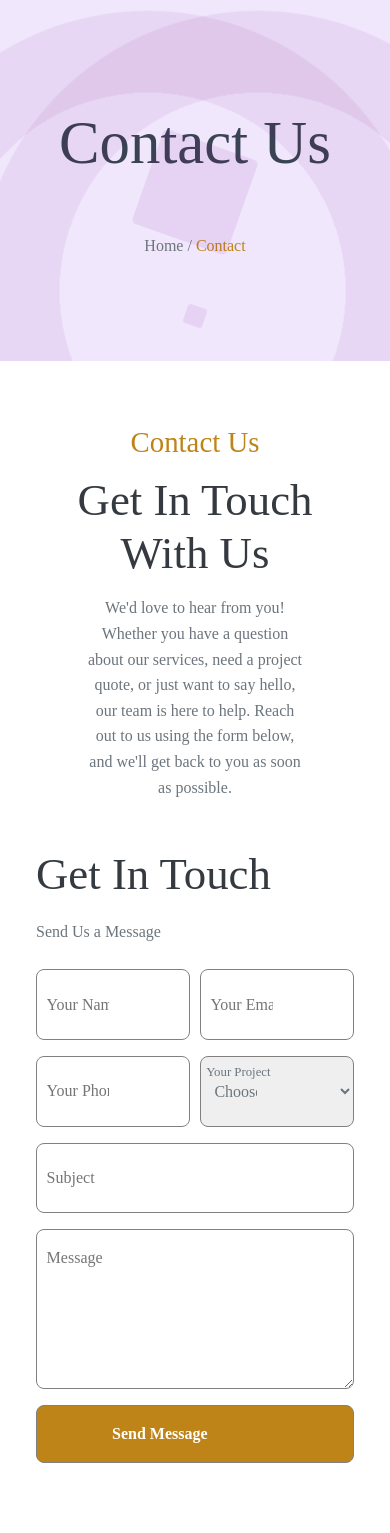
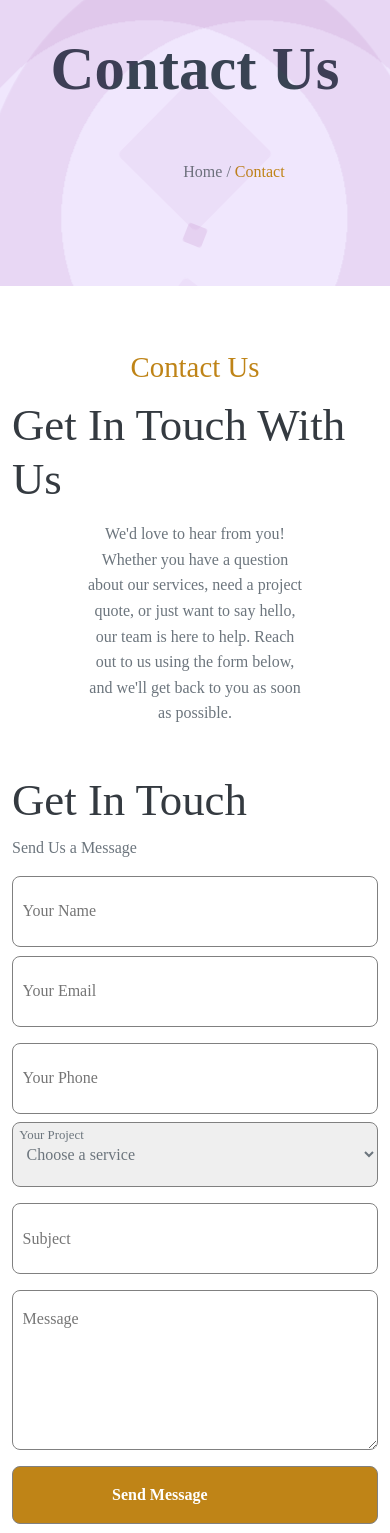
Before and after one commit to Khalifa-pendrops/EasyDesign-UK, a React (Vite) app: page /routedcontact in a window 390 px wide. Shown: the part 220-1753 px from the top of the page. Built offline with nearby package versions, Linux system fonts and the light colour scheme.

Commit message:
first review commit

```diff
--- a/src/App.jsx
+++ b/src/App.jsx
@@ -7,6 +7,8 @@ import "aos/dist/aos.css";
 import Home from "./Components/Home";
 import RoutedContactPage from "./Components/RoutedContactPage";
 import ScrollToTop from "./Components/ScrollToTop";
+import SubmissionErrorPage from "./Components/SubmissionErrorPage";
+import SubscriptionErrorPage from "./Components/SubscriptionErrorPage";
 
 function App() {
   useEffect(() => {
@@ -22,6 +24,8 @@ function App() {
         <Route path="/" element={<Home />} />
         <Route path="/routedcontact" element={<RoutedContactPage />} />
       </Routes>
+      {/* <SubmissionErrorPage />
+      <SubscriptionErrorPage /> */}
     </>
   );
 }
--- a/src/Components/ContactUs.jsx
+++ b/src/Components/ContactUs.jsx
@@ -50,12 +50,9 @@ const ContactUs = () => {
   //   };
 
   return (
-    <div>
-      <section
-        id="/contact-us"
-        className="contact-us-div  container-fluid d-flex flex-sm-row flex-column justify-content-center "
-      >
-        <div className="navigate-div d-flex flex-column justify-content-center align-items-start">
+    <div className="contact-us-div  container-fluid d-flex flex-lg-row flex-column justify-content-center">
+      <section id="/contact-us" className="container-sm d-flex flex-column flex-lg-row gap-4">
+        <div className="navigate-div d-flex flex-column justify-content-center align-items-start w-100">
           <h4>Navigation</h4>
           <ul className="text-start">
             <li>
@@ -79,27 +76,31 @@ const ContactUs = () => {
           </ul>
         </div>
         {/* <div className="contact-row d-flex  justify-content-between"> */}
-        <div className="newsletter-div">
+        <div className="newsletter-div w-100">
           <h4>Newsletter</h4>
           <form className="d-flex flex-column" onSubmit={handleSubscribe}>
             <label className="contact-us-label">
               Subscribe to our newsletter
             </label>
             <input
-              className="contact-input-field"
+              className="contact-input-field "
               type="email"
               name="email"
               value={email}
               placeholder="Enter your email"
               onChange={(e) => setEmail(e.target.value)}
             />
-            <button className="contact-btn btn border" type="submit" onClick={handleSubscribe}>
+            <button
+              className="contact-btn btn border"
+              type="submit"
+              onClick={handleSubscribe}
+            >
               Subscribe
             </button>
           </form>
           {message && <p>{message}</p>}
         </div>
-        <div className="contact-info-div">
+        <div className="contact-info-div w-100 ">
           <h4>Contact Info</h4>
           <div className="contact-media">
             <p className="d-flex align-items-center">
--- a/src/Components/Footer.jsx
+++ b/src/Components/Footer.jsx
@@ -6,7 +6,7 @@ function Footer() {
   return (
     <div>
       <footer className="container-fluid d-flex align-items-center py-3">
-        <p className="footer-copyright d-flex align-items-center gap-2">
+        <p className="footer-copyright d-flex align-items-center gap-2 ">
           <FontAwesomeIcon className="copyright-icon" icon={faCopyright} />
           <a href="#home">Easy Design UK, </a>
           All rights reserved.
--- a/src/Components/Header.jsx
+++ b/src/Components/Header.jsx
@@ -28,8 +28,8 @@ function Header() {
         scrolled ? "fixed-position-scrolled" : "bg-transparent"
       }`}
     >
-      <nav className="navbar navbar-expand-sm">
-        <div className="container-xxl">
+      <nav className="navbar navbar-expand-lg border">
+        <div className="container-fluid">
           <Link to="/" className="links nav-link fs-5">
             <img src={logo} alt="logo" width="60px" />
           </Link>
--- a/src/Components/Location.jsx
+++ b/src/Components/Location.jsx
@@ -77,7 +77,7 @@ import React from "react";
 function Location() {
   return (
     <div>
-      <div className="container-xxl col-12 " data-aos="fade-Up" data-aos-delay="0.1s">
+      <div className="container col-12 mb-4" data-aos="fade-Up" data-aos-delay="0.1s">
         <div className="rounded h-100">
           <iframe
             src="https://www.google.com/maps/embed?pb=!1m18!1m12!1m3!1d155456.01736159614!2d-2.0284370255623867!3d52.49723467351431!2m3!1f0!2f0!3f0!3m2!1i1024!2i768!4f13.1!3m3!1m2!1s0x4870942d1b417173%3A0xca81fef0aeee7998!2sBirmingham%2C%20UK!5e0!3m2!1sen!2sng!4v1726748313375!5m2!1sen!2sng"
--- a/src/Components/RoutedContactPage.jsx
+++ b/src/Components/RoutedContactPage.jsx
@@ -79,11 +79,13 @@ const RoutedContactPage = () => {
       <div className="routed-contact-div container-sm-fluid">
         <div className="routed-contact-header w-100">
           <h1>Contact Us</h1>
+          <div>
             <Link className="contact-linked" to="/">
-            <p>
+              <p className="">
                 Home / <span>Contact</span>
               </p>
             </Link>
+          </div>
           <div
             className="rectangles-container container-fluid"
             data-aos="fade-up"
@@ -118,16 +120,21 @@ const RoutedContactPage = () => {
             </p>
           </div>
 
-          <div className="routed-contact-form d-flex flex-column flex-sm-row justify-content-center container-xxl container-sm-fluid">
+          <div className="routed-contact-form d-flex flex-column flex-lg-row justify-content-center container-lg p-0">
             <div
-              className="form-left d-flex flex-column justify-content-center align-items-start container"
+              className="form-left d-flex flex-column justify-content-center align-items-start container w-100 p-0"
               data-aos="fade-right"
             >
               <h1>Get In Touch</h1>
               <p>Send Us a Message</p>
-              <form method="post" onSubmit={handleSubmit}>
-                <div className="input-row d-flex justify-content-center alighn-items-center">
+              <form
+                method="post"
+                onSubmit={handleSubmit}
+                className="container p-0"
+              >
+                <div className="input-row d-flex flex-column flex-lg-row justify-content-center alighn-items-center w-100 m-0">
                   <input
+                    className="w-100"
                     type="text"
                     name="name"
                     value={formData.name}
@@ -145,7 +152,7 @@ const RoutedContactPage = () => {
                   />
                 </div>
 
-                <div className="input-row d-flex justify-content-center alighn-items-center">
+                <div className="input-ro d-flex flex-column flex-lg-row gap-2 justify-content-center alighn-items-center w-100 m-0">
                   <input
                     type="tel"
                     name="phone"
@@ -154,14 +161,12 @@ const RoutedContactPage = () => {
                     placeholder="Your Phone"
                     required
                   />
-                  <label>
+                    <label className="">
                       Your Project <br></br>
                     </label>
-                  <select
+                    <select className="w-100"
                       id="services"
                       name="project"
-                    // name="selectedService"
-                    // value={selectedService}
                       value={formData.project}
                       onChange={handleChange}
                     >
@@ -181,6 +186,7 @@ const RoutedContactPage = () => {
                     </select>
                   </div>
                 <input
+                  className="w-100"
                   type="text"
                   name="subject"
                   value={formData.subject}
@@ -207,7 +213,7 @@ const RoutedContactPage = () => {
               {responseMessage && <p>{responseMessage}</p>}
             </div>
             <div
-              className="form-right d-flex flex-column justify-content-center align-items-start container gap-4"
+              className="form-right d-flex flex-column justify-content-center align-items-start container gap-4 m-lg-0"
               data-aos="fade-left"
             >
               <div className="form-right-item d-flex justify-content-center align-item-center">
--- a/src/Components/Style.css
+++ b/src/Components/Style.css
@@ -558,7 +558,7 @@ form,
     padding: .6rem 6rem .6rem .6rem;
     border: 1px solid gray;
     border-radius: 8px;
-    width: 20rem;
+    width: 100% !important;
 }
 
 .contact-input-field:focus {
@@ -621,7 +621,7 @@ footer {
 
 .footer-copyright {
     width: fit-content;
-    margin-left: 9rem;
+    /* margin-left: 9rem; */
 }
 
 .footer-copyright a {
@@ -634,7 +634,7 @@ footer {
 }
 
 
-@media (max-width: 576px) {
+/* @media (max-width: 992px) {
 
     .hero-container,
     .home-about-right {
@@ -801,7 +801,7 @@ footer {
         text-align: center;
     }
 
-}
+} */
 
 /*ROUTED CONTACT PAGE STARTS HERE*/
 .routed-contact-div {
@@ -840,16 +840,19 @@ footer {
     color: var(--bs-h1-text);
     font-size: 3.8rem;
     top: 50%;
+    font-weight: 600;
 }
 
 .routed-contact-header .contact-linked {
     top: 75%;
+    left: 47%;
     text-decoration: none;
 }
 
 .routed-contact-header .contact-linked p {
     color: var(--bs-gray);
     font-weight: 500;
+    cursor: pointer;
 }
 
 .routed-contact-header .contact-linked p span {
@@ -887,13 +890,13 @@ footer {
     height: 100%;
     margin-top: 2rem;
     gap: 4rem;
-    margin-left: 7rem;
+    /* margin-left: 7rem; */
 }
 
 .form-left {
-    display: flex;
+    /* display: flex;
     flex-direction: column;
-    gap: .6rem;
+    gap: .6rem; */
     transform: translateX(-1000px);
     opacity: 0;
 }
@@ -923,17 +926,24 @@ select {
     padding: 1.4rem 5rem 1.4rem .6rem;
     border: 1px solid gray;
     border-radius: 8px;
-    width: 100%;
+    /* width: 100% !important; */
     font-size: 1rem;
     color: #6c757d;
 }
 
-.input-row label {
+label {
     font-size: .8rem;
     color: #6c757d !important;
     position: absolute;
-    left: 53.5%;
-    top: 10%;
+    left: 49.5%;
+    top: 32%;
+}
+
+@media (max-width: 992px) {
+label{
+    top: 46.9%;
+    left: 2%;
+}
 }
 
 .input-row select .disabled-colored-select {
@@ -1076,28 +1086,28 @@ form textarea {
 .rectangle-4 {
     width: 50px;
     height: 50px;
-    animation-duration: 30s;
+    animation-duration: 25s;
     border-radius: 5px;
 }
 
 .rectangle-5 {
     width: 90px;
     height: 90px;
-    animation-duration: 20s;
+    animation-duration: 30s;
     border-radius: 5px;
 }
 
 .rectangle-6 {
     width: 110px;
     height: 110px;
-    animation-duration: 15s;
+    animation-duration: 50s;
     border-radius: 5px;
 }
 
 .rectangle-7 {
     width: 100px;
     height: 100px;
-    animation-duration: 20s;
+    animation-duration: 60s;
     border-radius: 5px;
 }
 
@@ -1111,14 +1121,14 @@ form textarea {
 .rectangle-9 {
     width: 80px;
     height: 80px;
-    animation-duration: 40s;
+    animation-duration: 55s;
     border-radius: 5px;
 }
 
 .rectangle-10 {
     width: 130px;
     height: 130px;
-    animation-duration: 15s;
+    animation-duration: 50s;
     border-radius: 5px;
 }
 
--- /dev/null
+++ b/src/Components/SubmissionErrorPage.jsx
@@ -0,0 +1,15 @@
+import React from "react";
+
+function ErrorPage() {
+  return (
+    <div className="bg-muted container-xxl py-5 d-flex flex-column justify-content-center align-items-center rounded rounded-3 border my-4 w-50">
+      <h2 className="">Error!</h2>
+      <p className="w-50 text-center fs-6">There was a problem with your submission. Please try again later.</p>
+      <button className="btn bg-primary text-muted rounded rounded-3 text-md ">
+        Okay
+      </button>
+    </div>
+  );
+}
+
+export default ErrorPage;
--- /dev/null
+++ b/src/Components/SubscriptionErrorPage.jsx
@@ -0,0 +1,17 @@
+import React from 'react'
+
+function SubscriptionErrorPage() {
+  return (
+    <div className="bg-muted container-xxl py-5 d-flex flex-column justify-content-center align-items-center rounded rounded-3 border my-4 w-50">
+      <h2 className="">Error!</h2>
+      <p className="w-50 text-center fs-6">
+        There was a problem with your subscription. Please try again later.
+      </p>
+      <button className="btn bg-primary text-muted rounded rounded-3 text-md ">
+        Okay
+      </button>
+    </div>
+  );
+}
+
+export default SubscriptionErrorPage
```
Lines whose indentation alone changed are shown as unchanged.
